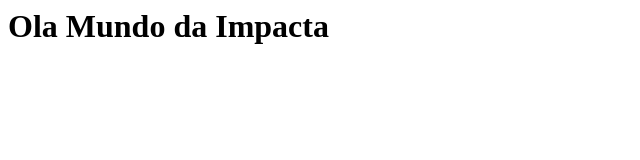
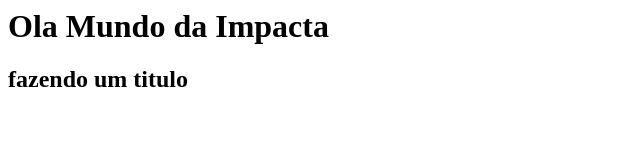
Before and after one commit to Brumaiaof/aulaDevOps, a plain HTML site: page index.html in a window 1280 px wide. Shown: the whole page, without its empty margins (0-640 px from the left). Drawn offline with Linux system fonts and the light colour scheme.

Commit message:
criado um titulo

```diff
--- a/index.html
+++ b/index.html
@@ -1 +1,2 @@
 <h1> Ola Mundo da Impacta </h1>
+<h2>fazendo um titulo</h2>
```
